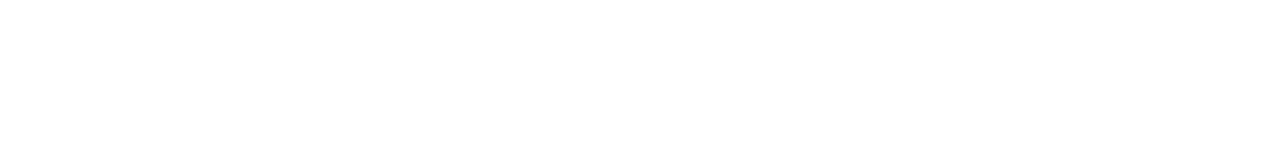
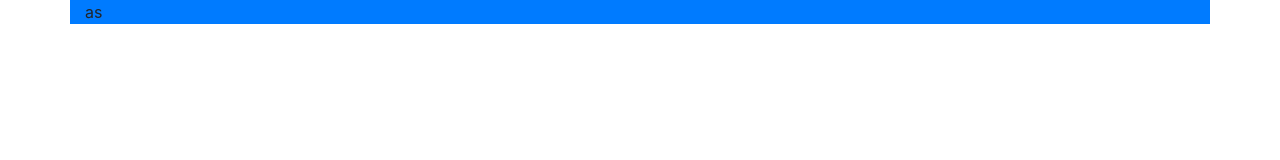
Before and after one commit to onedorn/ProgForce, a website built with webpack: page src/index.html in a window 1280 px wide. Built offline with nearby package versions, Linux system fonts and the light colour scheme.

Commit message:
bootstrap integration

```diff
--- a/src/index.html
+++ b/src/index.html
@@ -7,7 +7,7 @@
     <title>Mini internet store</title>
   </head>
   <body>
-    <div class="container"></div>
+    <div class="container bg-primary">as</div>
     <script src="../dist/bundle.js"></script>
   </body>
 </html>
--- a/src/scss/main.scss
+++ b/src/scss/main.scss
@@ -1,2 +1,3 @@
+@import '~bootstrap/scss/bootstrap';
 @import './variables.scss';
 @import './mixins.scss';
```
Also changed, not shown: package.json (+8 -2 lines), 1 other file.
